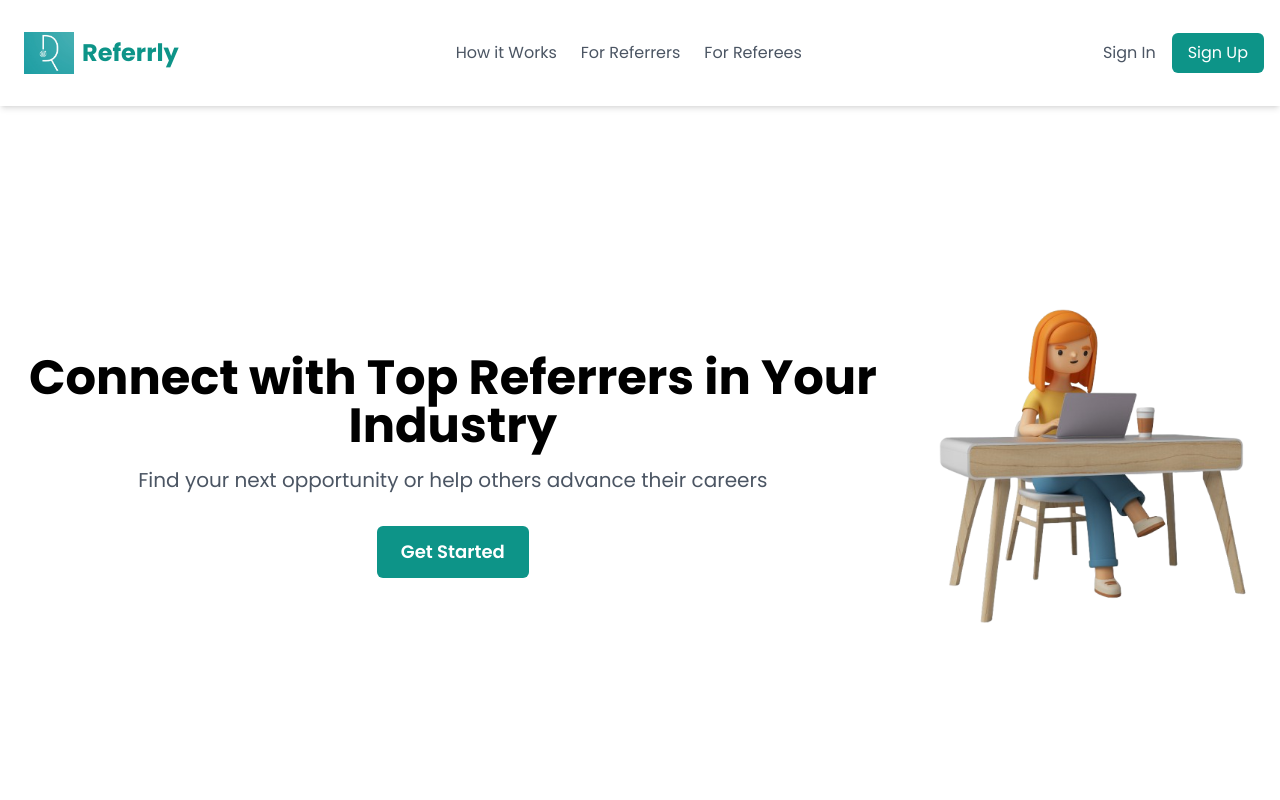
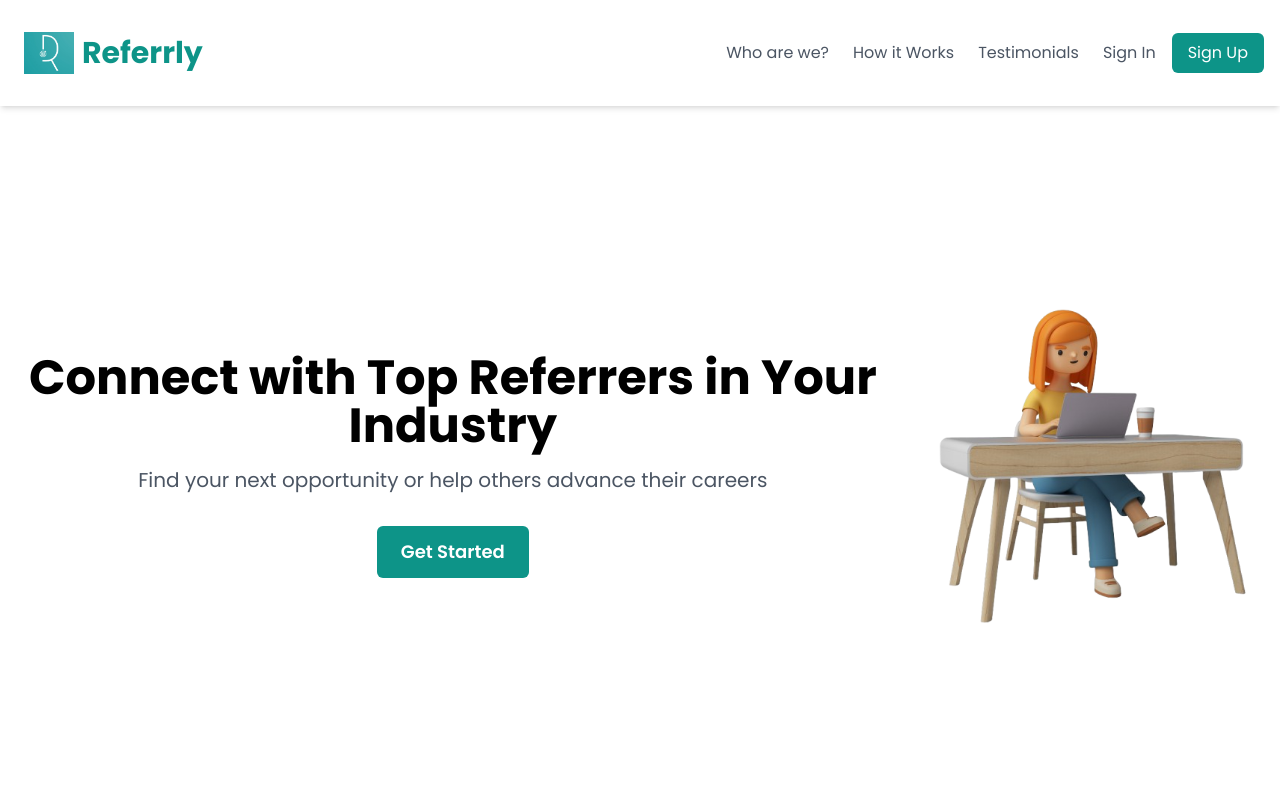
Before and after one commit to MonalikaPatnaik/GetReferred, a Next.js app in the folder networth/: page / in a window 1280 px wide. Shown: the top 800 px of the page. Built offline with nearby package versions, Linux system fonts and the light colour scheme; no server answers.

Commit message:
navbar-changes

```diff
--- a/networth/app/components/Navbar.tsx
+++ b/networth/app/components/Navbar.tsx
@@ -5,11 +5,12 @@ import { onAuthStateChanged, signOut, User } from "firebase/auth";
 import { FiUser, FiMenu, FiX } from "react-icons/fi";
 import Link from "next/link";
 import { doc, getDoc } from "firebase/firestore";
-import logo from '../../public/assets/Logo.jpg';
+import logo from "../../public/assets/Logo.jpg";
 
 const Navbar = () => {
   const [currentUser, setCurrentUser] = useState<User | null>(null);
   const [role, setRole] = useState<string | null>(null);
+  const [name, setName] = useState<string | null>(null);
   const [isDropdownVisible, setIsDropdownVisible] = useState(false);
   const [isMenuOpen, setIsMenuOpen] = useState(false); // For hamburger menu toggle
   const dropdownRef = useRef<HTMLDivElement>(null);
@@ -22,10 +23,12 @@ const Navbar = () => {
         const userDoc = await getDoc(doc(firestore, "users", user.uid));
         if (userDoc.exists()) {
           setRole(userDoc.data().role);
+          setName(userDoc.data().name);
         }
       } else {
         setCurrentUser(null);
         setRole(null);
+        setName(null);
       }
     });
 
@@ -59,13 +62,24 @@ const Navbar = () => {
     };
   }, []);
 
+  const displayName = currentUser?.displayName
+    ? `Welcome ${currentUser.displayName}`
+    : name
+    ? `Welcome ${name}`
+    : "Account";
+
   return (
     <header className="bg-white shadow-md relative">
-      <div className="container mx-auto px-4 py-6 flex items-center justify-between">
-        {/* Logo on the left */}
+      <div className="mx-auto px-4 py-6 flex items-center justify-between">
         <div className="flex items-center">
-          <Image src={logo} alt="Logo" width={50} height={50} className="object-contain m-2" />
-          <h1 className="text-2xl font-bold text-teal-600">Referrly</h1>
+          <Image
+            src={logo}
+            alt="Logo"
+            width={50}
+            height={50}
+            className="object-contain m-2"
+          />
+          <h1 className="text-3xl font-bold text-teal-600">Referrly</h1>
         </div>
 
         {/* Hamburger icon for small screens */}
@@ -80,16 +94,49 @@ const Navbar = () => {
         </div>
 
         {/* Navigation for large screens */}
-        <nav className={`hidden lg:flex-grow lg:flex lg:justify-center`}>
+        <nav className={`hidden lg:flex-grow lg:flex lg:justify-end`}>
           <ul className="flex space-x-6">
             <li>
-              <Link href="#" className="text-gray-600 hover:text-teal-600">How it Works</Link>
+              <Link href="#" className=" text-gray-600 hover:text-teal-600" style={{
+                  borderBottom: "2px solid transparent",
+                  transition: "border-color 0.3s",
+                }}
+                onMouseEnter={(e) =>
+                  (e.currentTarget.style.borderBottomColor = "teal")
+                }
+                onMouseLeave={(e) =>
+                  (e.currentTarget.style.borderBottomColor = "transparent")
+                }>
+                Who are we?
+              </Link>
             </li>
             <li>
-              <Link href="#" className="text-gray-600 hover:text-teal-600">For Referrers</Link>
+              <Link href="#" className="text-gray-600 hover:text-teal-600" style={{
+                  borderBottom: "2px solid transparent",
+                  transition: "border-color 0.3s",
+                }}
+                onMouseEnter={(e) =>
+                  (e.currentTarget.style.borderBottomColor = "teal")
+                }
+                onMouseLeave={(e) =>
+                  (e.currentTarget.style.borderBottomColor = "transparent")
+                }>
+                How it Works
+              </Link>
             </li>
             <li>
-              <Link href="#" className="text-gray-600 hover:text-teal-600">For Referees</Link>
+              <Link href="#" className="text-gray-600 hover:text-teal-600" style={{
+                  borderBottom: "2px solid transparent",
+                  transition: "border-color 0.3s",
+                }}
+                onMouseEnter={(e) =>
+                  (e.currentTarget.style.borderBottomColor = "teal")
+                }
+                onMouseLeave={(e) =>
+                  (e.currentTarget.style.borderBottomColor = "transparent")
+                }>
+                Testimonials
+              </Link>
             </li>
           </ul>
         </nav>
@@ -99,13 +146,46 @@ const Navbar = () => {
           <nav className="lg:hidden absolute top-full left-0 w-full bg-white shadow-md">
             <ul className="flex flex-col items-center space-y-4 py-4">
               <li>
-                <Link href="#" className="text-gray-600 hover:text-teal-600">How it Works</Link>
+                <Link href="#" className="text-gray-600 hover:text-teal-600" style={{
+                  borderBottom: "2px solid transparent",
+                  transition: "border-color 0.3s",
+                }}
+                onMouseEnter={(e) =>
+                  (e.currentTarget.style.borderBottomColor = "teal")
+                }
+                onMouseLeave={(e) =>
+                  (e.currentTarget.style.borderBottomColor = "transparent")
+                }>
+                  Who are we?
+                </Link>
               </li>
               <li>
-                <Link href="#" className="text-gray-600 hover:text-teal-600">For Referrers</Link>
+                <Link href="#" className="text-gray-600 hover:text-teal-600"style={{
+                  borderBottom: "2px solid transparent",
+                  transition: "border-color 0.3s",
+                }}
+                onMouseEnter={(e) =>
+                  (e.currentTarget.style.borderBottomColor = "teal")
+                }
+                onMouseLeave={(e) =>
+                  (e.currentTarget.style.borderBottomColor = "transparent")
+                }>
+                  How it Works
+                </Link>
               </li>
               <li>
-                <Link href="#" className="text-gray-600 hover:text-teal-600">For Referees</Link>
+                <Link href="#" className="text-gray-600 hover:text-teal-600"style={{
+                  borderBottom: "2px solid transparent",
+                  transition: "border-color 0.3s",
+                }}
+                onMouseEnter={(e) =>
+                  (e.currentTarget.style.borderBottomColor = "teal")
+                }
+                onMouseLeave={(e) =>
+                  (e.currentTarget.style.borderBottomColor = "transparent")
+                }>
+                  Testimonials
+                </Link>
               </li>
               {/* <li> */}
               {currentUser ? (
@@ -117,7 +197,7 @@ const Navbar = () => {
                   >
                     <FiUser className="text-teal-600 mr-2" />
                     <span className="text-teal-600">
-                  {currentUser.displayName || "Account"}
+                      {displayName}
                     </span>
                   </div>
                   {isDropdownVisible && (
@@ -128,15 +208,34 @@ const Navbar = () => {
                     >
                       <ul className="py-2">
                         <li>
-                      <Link href={role === "referrer" ? "/referrer_dashboard" : "/profile"} className="block px-4 py-2 text-gray-700 hover:bg-teal-50">
-                        {role === "referrer" ? "View Dashboard" : "Profile Settings"}
+                          <Link
+                            href={
+                              role === "referrer"
+                                ? "/referrer_dashboard"
+                                : "/profile"
+                            }
+                            className="block px-4 py-2 text-gray-700 hover:bg-teal-50"
+                          >
+                            {role === "referrer"
+                              ? "View Dashboard"
+                              : "Profile Settings"}
                           </Link>
                         </li>
                         <li>
-                      <Link href="/applications" className="block px-4 py-2 text-gray-700 hover:bg-teal-50">My Applications</Link>
+                          <Link
+                            href="/applications"
+                            className="block px-4 py-2 text-gray-700 hover:bg-teal-50"
+                          >
+                            My Applications
+                          </Link>
                         </li>
                         <li>
-                      <button onClick={handleLogout} className="w-full text-left block px-4 py-2 text-gray-700 hover:bg-teal-50">Logout</button>
+                          <button
+                            onClick={handleLogout}
+                            className="w-full text-left block px-4 py-2 text-gray-700 hover:bg-teal-50"
+                          >
+                            Logout
+                          </button>
                         </li>
                       </ul>
                     </div>
@@ -145,11 +244,18 @@ const Navbar = () => {
               ) : (
                 <ul className="flex flex-col items-center space-y-4 py-4">
                   <li>
-                <Link href="/login" className="text-gray-600 hover:text-teal-600">Sign In</Link>
+                    <Link
+                      href="/login"
+                      className="text-gray-600 hover:text-teal-600"
+                    >
+                      Sign In
+                    </Link>
                   </li>
                   <li>
                     <Link href="/signup">
-                  <div className="bg-teal-600 text-white px-4 py-2 rounded-md hover:bg-teal-700">Sign Up</div>
+                      <div className="bg-teal-600 text-white px-4 py-2 rounded-md hover:bg-teal-700">
+                        Sign Up
+                      </div>
                     </Link>
                   </li>
                 </ul>
@@ -157,10 +263,7 @@ const Navbar = () => {
               {/* </li> */}
             </ul>
           </nav>
-
-        )
-
-        }
+        )}
 
         {/* User Account/Sign In - Large Screens */}
         <div className="hidden lg:flex lg:items-center">
@@ -173,7 +276,7 @@ const Navbar = () => {
               >
                 <FiUser className="text-teal-600 mr-2" />
                 <span className="text-teal-600">
-                  {currentUser.displayName || "Account"}
+                  {displayName}
                 </span>
               </div>
               {isDropdownVisible && (
@@ -184,15 +287,34 @@ const Navbar = () => {
                 >
                   <ul className="py-2">
                     <li>
-                      <Link href={role === "referrer" ? "/referrer_dashboard" : "/profile"} className="block px-4 py-2 text-gray-700 hover:bg-teal-50">
-                        {role === "referrer" ? "View Dashboard" : "Profile Settings"}
+                      <Link
+                        href={
+                          role === "referrer"
+                            ? "/referrer_dashboard"
+                            : "/profile"
+                        }
+                        className="block px-4 py-2 text-gray-700 hover:bg-teal-50"
+                      >
+                        {role === "referrer"
+                          ? "View Dashboard"
+                          : "Profile Settings"}
                       </Link>
                     </li>
                     <li>
-                      <Link href="/applications" className="block px-4 py-2 text-gray-700 hover:bg-teal-50">My Applications</Link>
+                      <Link
+                        href="/applications"
+                        className="block px-4 py-2 text-gray-700 hover:bg-teal-50"
+                      >
+                        My Applications
+                      </Link>
                     </li>
                     <li>
-                      <button onClick={handleLogout} className="w-full text-left block px-4 py-2 text-gray-700 hover:bg-teal-50">Logout</button>
+                      <button
+                        onClick={handleLogout}
+                        className="w-full text-left block px-4 py-2 text-gray-700 hover:bg-teal-50"
+                      >
+                        Logout
+                      </button>
                     </li>
                   </ul>
                 </div>
@@ -201,11 +323,18 @@ const Navbar = () => {
           ) : (
             <>
               <div className="ml-6">
-                <Link href="/login"className="text-gray-600 hover:text-teal-600">Sign In</Link>
+                <Link
+                  href="/login"
+                  className="text-gray-600 hover:text-teal-600"
+                >
+                  Sign In
+                </Link>
               </div>
               <div className="ml-4">
                 <Link href="/signup">
-                  <div className="bg-teal-600 text-white px-4 py-2 rounded-md hover:bg-teal-700">Sign Up</div>
+                  <div className="bg-teal-600 text-white px-4 py-2 rounded-md hover:bg-teal-700">
+                    Sign Up
+                  </div>
                 </Link>
               </div>
             </>
```
Also changed, not shown: networth/app/components/Footer.tsx (+12 -12 lines), networth/public/assets/googleLogo.png (added). Lines whose indentation alone changed are shown as unchanged.
